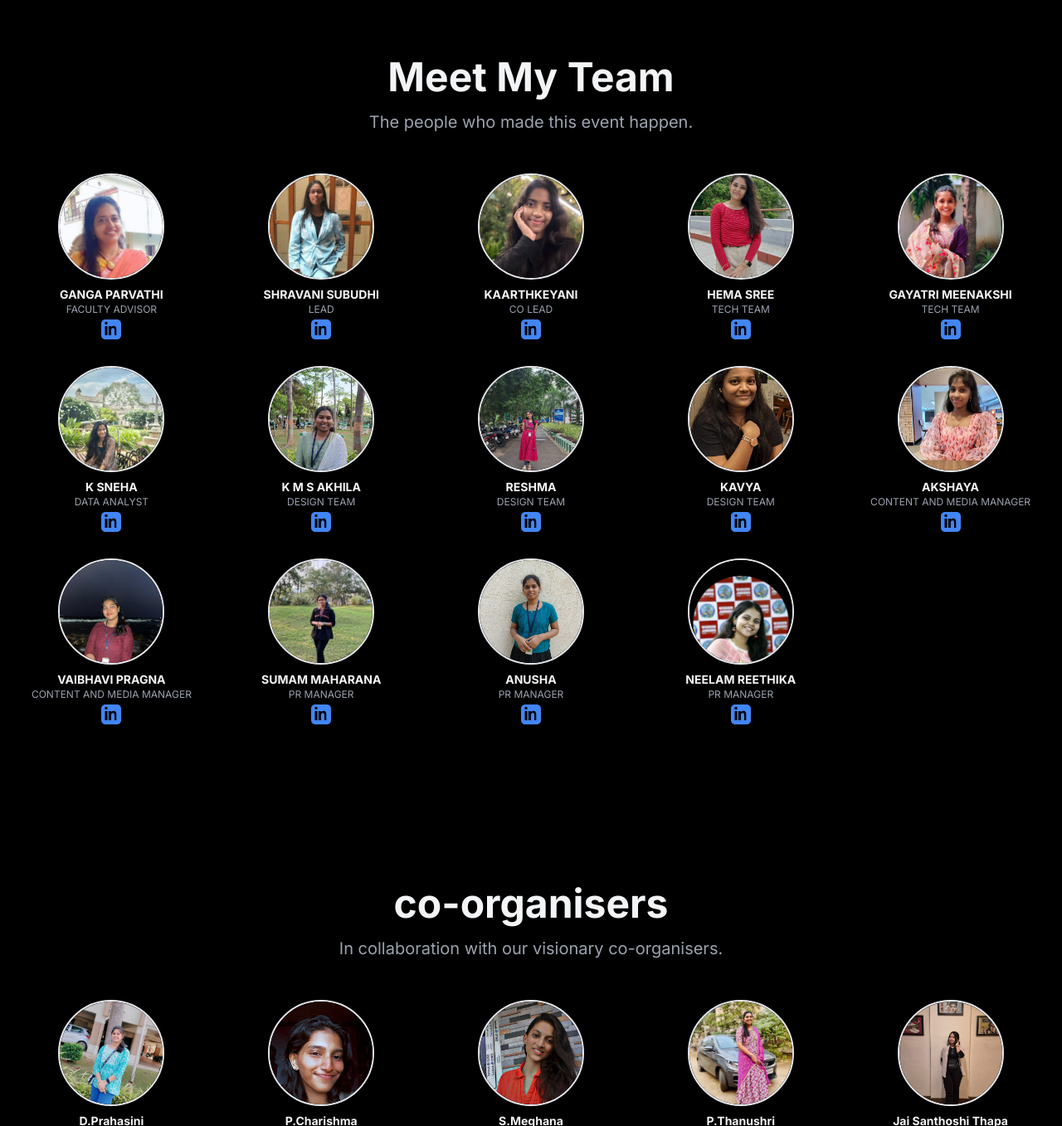
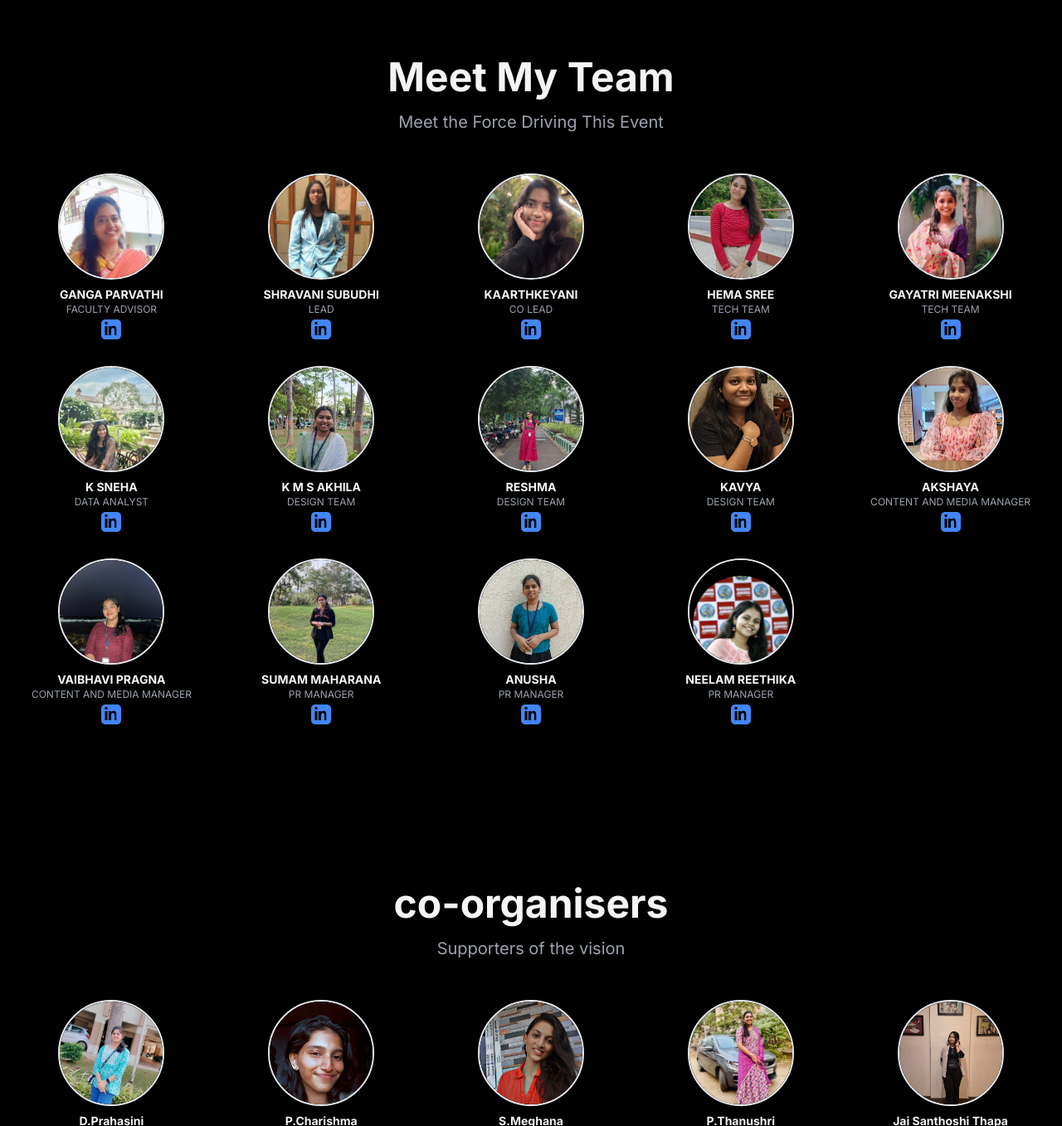
Before and after one commit to Hemasree556/Gen-AI-Hackathon-2025, a website: page index.html in a window 1280 px wide. Shown: the part 3740-5097 px from the top of the page at 83% size. Drawn offline with nearby package versions, Linux system fonts and the light colour scheme.

Commit message:
Update index.html

```diff
--- a/index.html
+++ b/index.html
@@ -310,7 +310,7 @@
         <section id="team" class="py-16 md:py-24 p-6 bg-black">
             <div class="container mx-auto">
                 <h2 class="text-4xl md:text-5xl font-bold text-center mb-4 text-gray-100">Meet My Team</h2>
-                <p class="text-xl text-center text-gray-400 mb-12">The people who made this event happen.</p>
+                <p class="text-xl text-center text-gray-400 mb-12">Meet the Force Driving This Event</p>
                 <div class="grid grid-cols-2 sm:grid-cols-3 md:grid-cols-4 lg:grid-cols-5 gap-8 justify-items-center">
                     <div class="flex flex-col items-center transform hover:scale-105 transition-transform duration-300">
                         <img src="images/mam2.jpg" class="rounded-full w-24 h-24 sm:w-32 sm:h-32 object-cover mb-2 border-2 border-google-yellow" alt="Team Member">
@@ -488,7 +488,7 @@
         <section id="co-organisers" class="py-16 md:py-24 p-6 bg-black">
             <div class="container mx-auto">
                 <h2 class="text-4xl md:text-5xl font-bold text-center mb-4 text-gray-100">co-organisers</h2>
-                <p class="text-xl text-center text-gray-400 mb-12">In collaboration with our visionary co-organisers.</p>
+                <p class="text-xl text-center text-gray-400 mb-12">Supporters of the vision</p>
                 <div class="grid grid-cols-2 sm:grid-cols-3 md:grid-cols-4 lg:grid-cols-5 gap-8 justify-items-center">
                     <div class="flex flex-col items-center transform hover:scale-105 transition-transform duration-300">
                         <img src="images/prahasini.jpg" alt="Co-Organiser" class="rounded-full w-24 h-24 sm:w-32 sm:h-32 object-cover mb-2 border-2 border-google-yellow">
```
